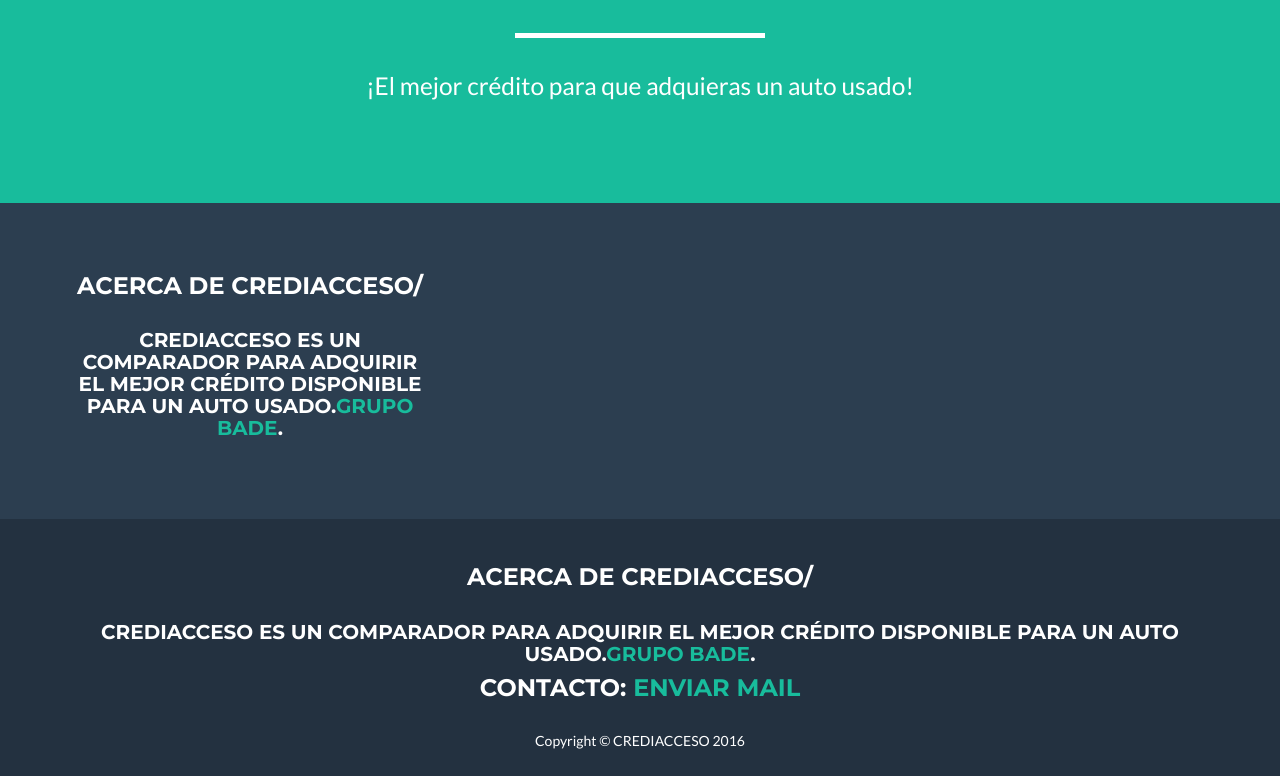
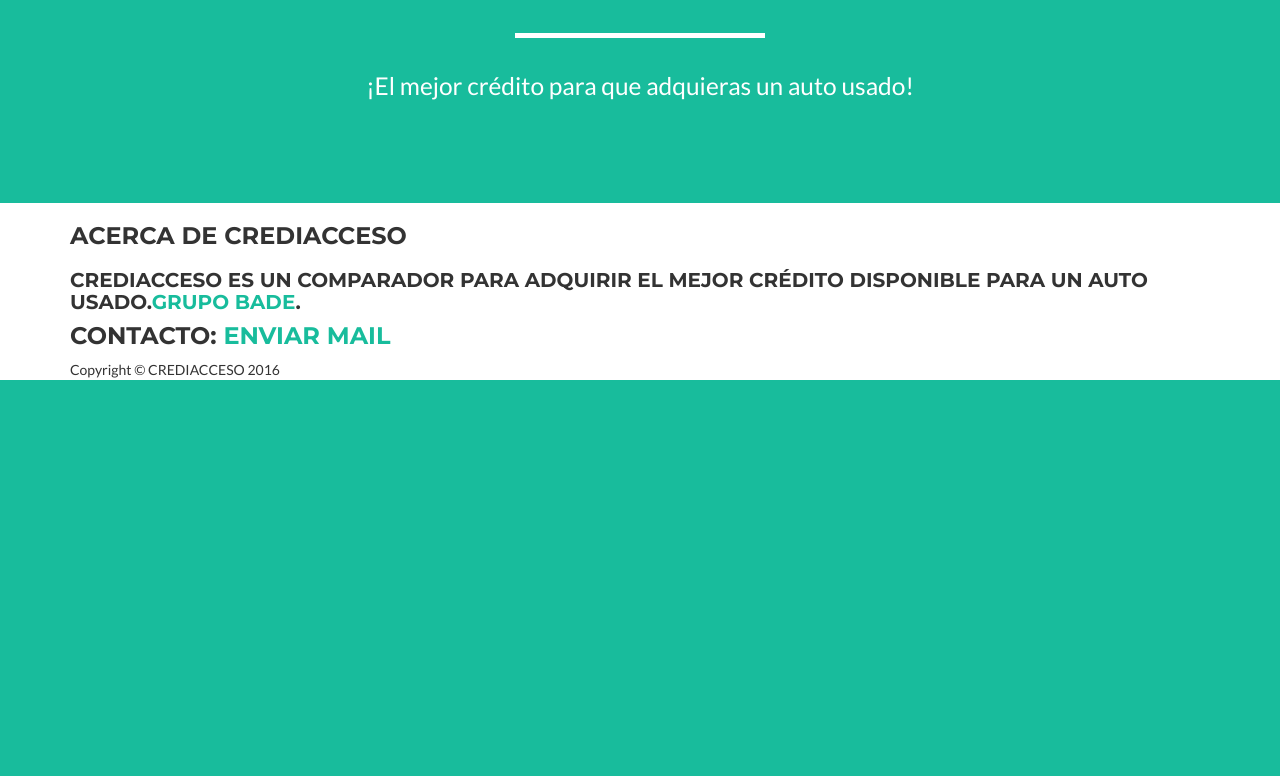
Before and after one commit to omsbade/CREDIACCESO, a PHP site: page / in a window 1280 px wide. Shown: the part 563-1339 px from the top of the page. After the commit the page ends 943 px from the top, so only its background shows below. Run offline with PHP 8.4, Linux system fonts and the light colour scheme.

Commit message:
prueba de footer

```diff
--- a/index.php
+++ b/index.php
@@ -62,27 +62,15 @@
         </div>
     </header>
 
-    <!-- Portfolio Grid Section -->
+
 
     <!-- Footer -->
-    <footer class="text-center">
-        <div class="footer-above">
-            <div class="container">
-                <div class="row">
 
-
-                    <div class="footer-col col-md-4">
-                        <h3>Acerca de CREDIACCESO/<h3>
-                        <p>CREDIACCESO es un comparador para adquirir el mejor crédito disponible para un auto usado.<a href="http://omarbade.xyz">GRUPO BADE</a>.</p>
-                    </div>
-                </div>
-            </div>
-        </div>
         <div class="footer-below">
             <div class="container">
                 <div class="row">
                 <div class="col-lg-12">
-       <h3>Acerca de CREDIACCESO/<h3>
+       <h3>Acerca de CREDIACCESO<h3>
                         <p>CREDIACCESO es un comparador para adquirir el mejor crédito disponible para un auto usado.<a href="http://omarbade.xyz">GRUPO BADE</a>.</p>
 Contacto:
 <a href="mailto:oms.bade@gmail.com" target="_top">ENVIAR MAIL</a>
```
